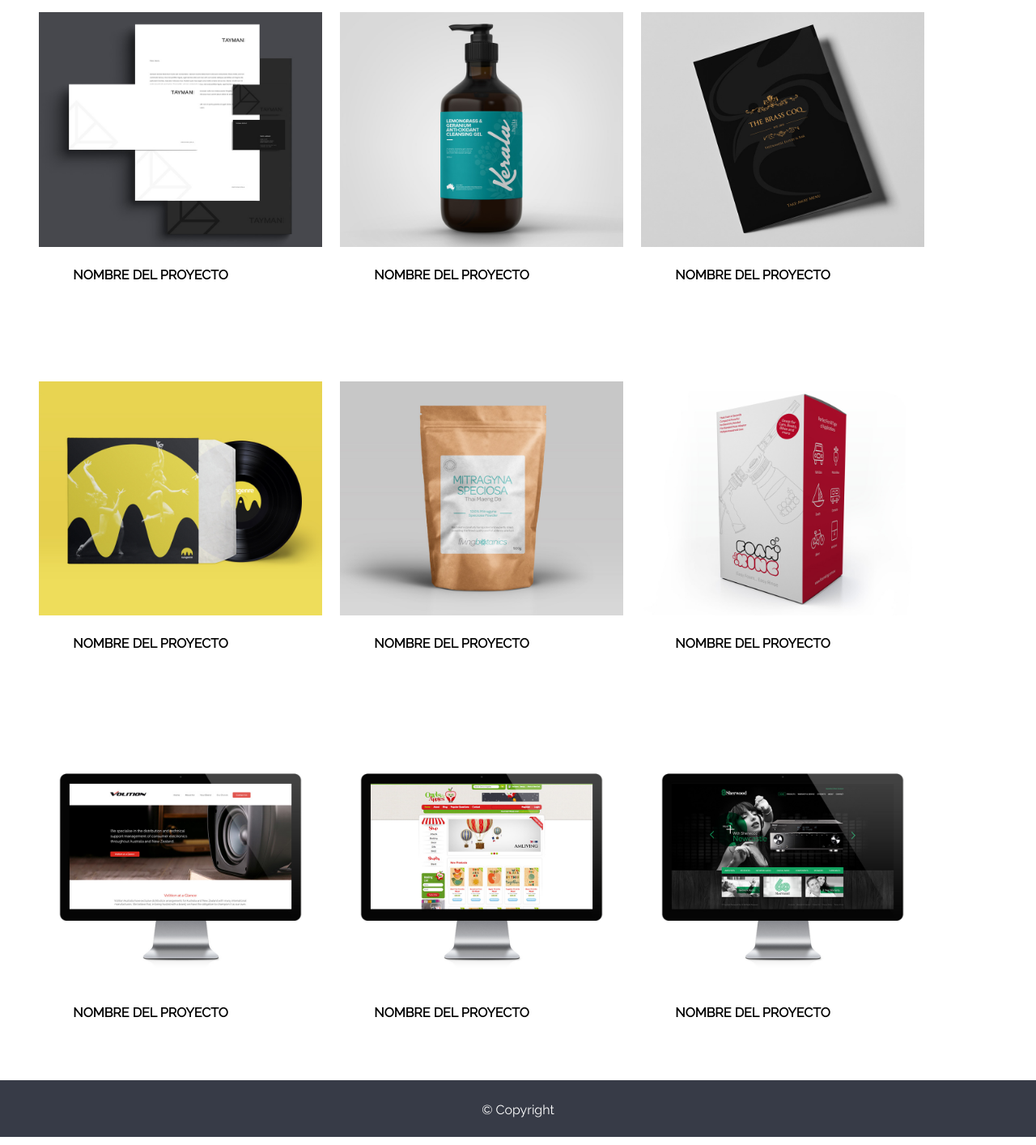
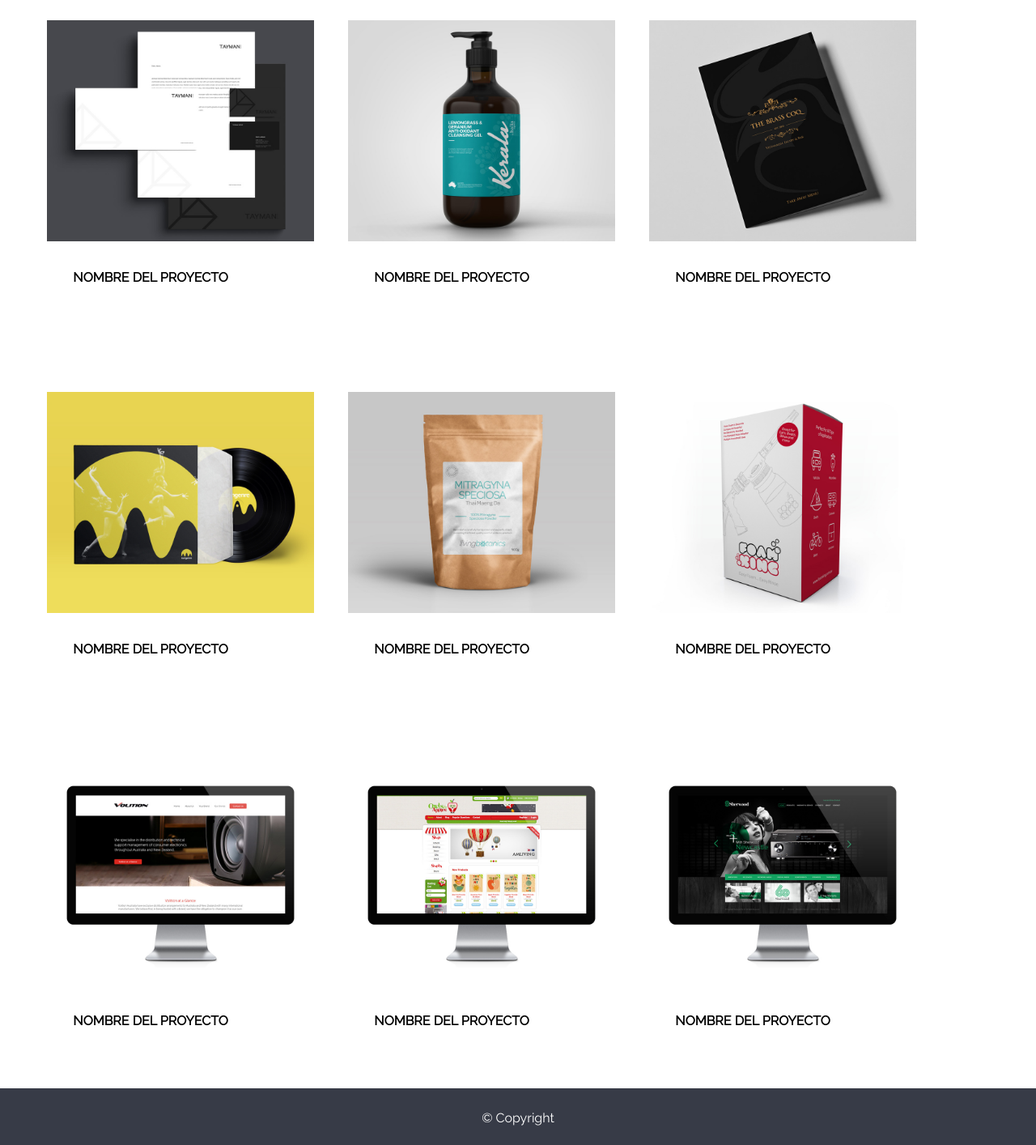
Before and after one commit to nanynn/applove, a plain HTML site: page index.html in a window 1280 px wide. Shown: the part 2339-3753 px from the top of the page at 81% size. Drawn offline with Linux system fonts and the light colour scheme.

Commit message:
version con js funcional

```diff
--- a/css/main.css
+++ b/css/main.css
@@ -153,10 +153,21 @@ footer{
   width: 350px;
 }
 
+.img-work{
+    width: 700px;
+    display: block;
+    margin: 0 auto;
+    border: 10px solid #fff;
+}
+
+.text-small-work{
+  display: inline-block;
+  text-align: center;
+}
 /****Modal****/
 
 #box-work-modal{
-  background-color: rgba(240,30,80,0.85);
+  background-color: rgba(46,204,113,0.85);
   width: 100%;
   height: 100%;
   position: fixed;
@@ -171,7 +182,7 @@ footer{
   padding: 100px;
 }
 
-.modal-body{
+/*.modal-body{
   background-size: 100%;
   background-position: center;
   border: 10px solid #fff;
@@ -179,12 +190,12 @@ footer{
 
 .model-body img{
   width: 80%;
-}
+}*/
 
 .close{
   position: absolute;
-  top: 5px;
-  right: 5px;
+  top: 0px;
+  right: 0px;
   cursor: pointer;
 }
 
--- a/index.html
+++ b/index.html
@@ -66,46 +66,46 @@
 		<div class="container">
 			<div class="row">
 				<div class="col-4 box-work">
-					<img src="assets/images/img-1.jpg" alt="papeleria">
-					<h4 class="text-uppercase">nombre del proyecto</h4>
+					<img src="assets/images/img-1.jpg" alt="papeleria" class="img-work">
+					<h4 class="text-uppercase text-small-work">nombre del proyecto</h4>
 				</div>
 				<div class="col-4 box-work">
-					<img src="assets/images/img-2.jpg" alt="papeleria">
-					<h4 class="text-uppercase">nombre del proyecto</h4>
+					<img src="assets/images/img-2.jpg" alt="papeleria" class="img-work">
+					<h4 class="text-uppercase text-small-work">nombre del proyecto</h4>
 				</div>
 				<div class="col-4 box-work">
-					<img src="assets/images/img-3.jpg" alt="papeleria">
-					<h4 class="text-uppercase">nombre del proyecto</h4>
+					<img src="assets/images/img-3.jpg" alt="papeleria" class="img-work">
+					<h4 class="text-uppercase text-small-work">nombre del proyecto</h4>
 				</div>
 			</div>
 
 			<div class="row">
 				<div class="col-4 box-work">
-					<img src="assets/images/img-4.jpg" alt="papeleria">
-					<h4 class="text-uppercase">nombre del proyecto</h4>
+					<img src="assets/images/img-4.jpg" alt="papeleria" class="img-work">
+					<h4 class="text-uppercase text-small-work">nombre del proyecto</h4>
 				</div>
 				<div class="col-4 box-work">
-					<img src="assets/images/img-5.jpg" alt="papeleria">
-					<h4 class="text-uppercase">nombre del proyecto</h4>
+					<img src="assets/images/img-5.jpg" alt="papeleria" class="img-work">
+					<h4 class="text-uppercase text-small-work">nombre del proyecto</h4>
 				</div>
 				<div class="col-4 box-work">
-					<img src="assets/images/img-6.jpg" alt="papeleria">
-					<h4 class="text-uppercase">nombre del proyecto</h4>
+					<img src="assets/images/img-6.jpg" alt="papeleria" class="img-work">
+					<h4 class="text-uppercase text-small-work">nombre del proyecto</h4>
 				</div>
 			</div>
 
 			<div class="row">
 				<div class="col-4 box-work">
-					<img src="assets/images/img-7.jpg" alt="papeleria">
-					<h4 class="text-uppercase">nombre del proyecto</h4>
+					<img src="assets/images/img-7.jpg" alt="papeleria" class="img-work">
+					<h4 class="text-uppercase text-small-work">nombre del proyecto</h4>
 				</div>
 				<div class="col-4 box-work">
-					<img src="assets/images/img-8.jpg" alt="papeleria">
-					<h4 class="text-uppercase">nombre del proyecto</h4>
+					<img src="assets/images/img-8.jpg" alt="papeleria" class="img-work">
+					<h4 class="text-uppercase text-small-work">nombre del proyecto</h4>
 				</div>
 				<div class="col-4 box-work">
-					<img src="assets/images/img-9.jpg" alt="papeleria">
-					<h4 class="text-uppercase">nombre del proyecto</h4>
+					<img src="assets/images/img-9.jpg" alt="papeleria" class="img-work">
+					<h4 class="text-uppercase text-small-work">nombre del proyecto</h4>
 				</div>
 			</div>
 
--- a/js/app.js
+++ b/js/app.js
@@ -24,7 +24,7 @@
 			img = document.createElement('img');
 
 			//img.classList.add('img-modal');
-			img.setAttribute('id', 'img-modal');
+			//img.setAttribute('id', 'img-modal');
 			img.setAttribute('src', 'http://tojaeurope.com/gallery/Close-icon.png');
 
 
```
